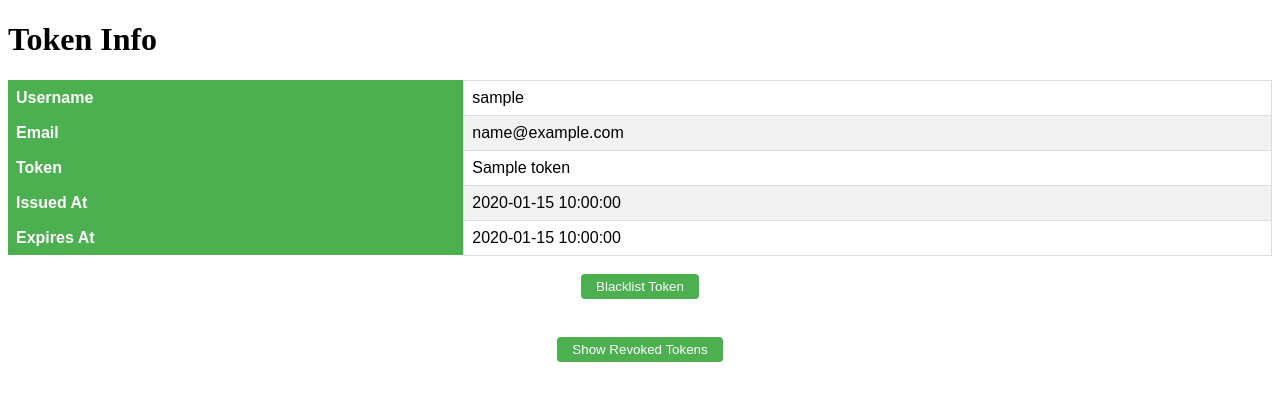
After one commit to kartik-lavkush-89/FastAPI-JWT-Practice, a FastAPI app: template src/templates/index.html in a window 1280 px wide. The commit adds this page. Shown: the top 401 px of the page. Run offline with FastAPI, Linux system fonts and the light colour scheme; the template is opened without the code that fills it: most values are stand-ins (such as "Sample title", 1, 10 or a date in 2020); parts of the project's set-up code (start-up, migrations or seed data) failed here and were passed over.

Commit message:
redefine folder structure

```diff
--- a/app.py
+++ b/app.py
@@ -1,22 +1,30 @@
 from fastapi import FastAPI
 from src.routes.views import api
-import os
+from config import SENTRY_DSN
 from dotenv import load_dotenv
 import sentry_sdk
+from fastapi.staticfiles import StaticFiles
 
 
+# Load environment variables
 load_dotenv()
 
 # Initialize Sentry SDK for error logging and tracing
 sentry_sdk.init(
-    dsn=os.getenv("SENTRY_DSN"),
+    dsn=SENTRY_DSN,
     traces_sample_rate=1.0,
 )
 
+
 """MAIN APP FILE"""
+
 
 # Initialize the FastAPI app
 app = FastAPI()
+
+# Adding css files to the project
+app.mount("/static", StaticFiles(directory="src/static"), name="static")
+
 
 # Include the api router from views.py
 app.include_router(api)
--- /dev/null
+++ b/src/static/index.css
@@ -0,0 +1,55 @@
+table {
+    border-collapse: collapse;
+    width: 100%;
+    font-family: Arial, Helvetica, sans-serif;
+}
+
+th {
+    background-color: #4CAF50;
+    color: white;
+    text-align: left;
+    padding: 8px;
+}
+
+td {
+    border: 1px solid #ddd;
+    text-align: left;
+    padding: 8px;
+    overflow-wrap: anywhere;
+}
+
+tr:nth-child(even) {
+    background-color: #f2f2f2;
+}
+
+tr:hover {
+    background-color: #ddd;
+}
+form {
+display: flex;
+flex-direction: column;
+align-items: center;
+margin-bottom: 20px;
+}
+
+label {
+margin-bottom: 10px;
+}
+
+input {
+padding: 5px;
+margin-bottom: 10px;
+}
+
+button {
+padding: 5px 15px;
+background-color: #4CAF50;
+color: white;
+border: none;
+border-radius: 4px;
+cursor: pointer;
+}
+
+button:hover {
+background-color: #3e8e41;
+}
--- /dev/null
+++ b/src/templates/index.html
@@ -0,0 +1,44 @@
+<!DOCTYPE html>
+<html lang="en">
+<head>
+    <link rel="stylesheet" type="text/css" href="{{ url_for('static', path='index.css') }}">
+    <meta charset="UTF-8">
+    <meta http-equiv="refresh" content="10">
+    <meta http-equiv="X-UA-Compatible" content="IE=edge">
+    <meta name="viewport" content="width=device-width, initial-scale=1.0">
+    <title>Token Info</title>
+</head>
+<body>
+    <h1>Token Info</h1>
+    <table>
+        <tr>
+            <th>Username</th>
+            <td>{{ username }}</td>
+        </tr>
+        <tr>
+            <th>Email</th>
+            <td>{{ email }}</td>
+        </tr>
+        <tr>
+            <th>Token</th>
+            <td>{{ token }}</td>
+        </tr>
+        <tr>
+            <th>Issued At</th>
+            <td>{{ issued_at }}</td>
+        </tr>
+        <tr>
+            <th>Expires At</th>
+            <td>{{ expires_at }}</td>
+        </tr>
+    </table>
+    <br>
+    <form action="/blacklist/{{token}}" method="post">
+        <button type="submit" value="{ token }" required>Blacklist Token</button>
+    </form>
+    <br>
+    <form action="/revoked-tokens" method="get">
+        <button type="submit">Show Revoked Tokens</button>
+    </form>
+</body>
+</html>
```
Also changed, not shown: config.py (added, +7 -0 lines), src/decorators/helper.py (+2 -5 lines), src/routes/views.py (+16 -11 lines), src/static/revoked_tokens.css (added, +33 -0 lines), src/templates/revoked_tokens.html (renamed from templates/revoked_tokens.html, +1 -35 lines), templates/index.html (deleted, +0 -100 lines), 1 other file.
